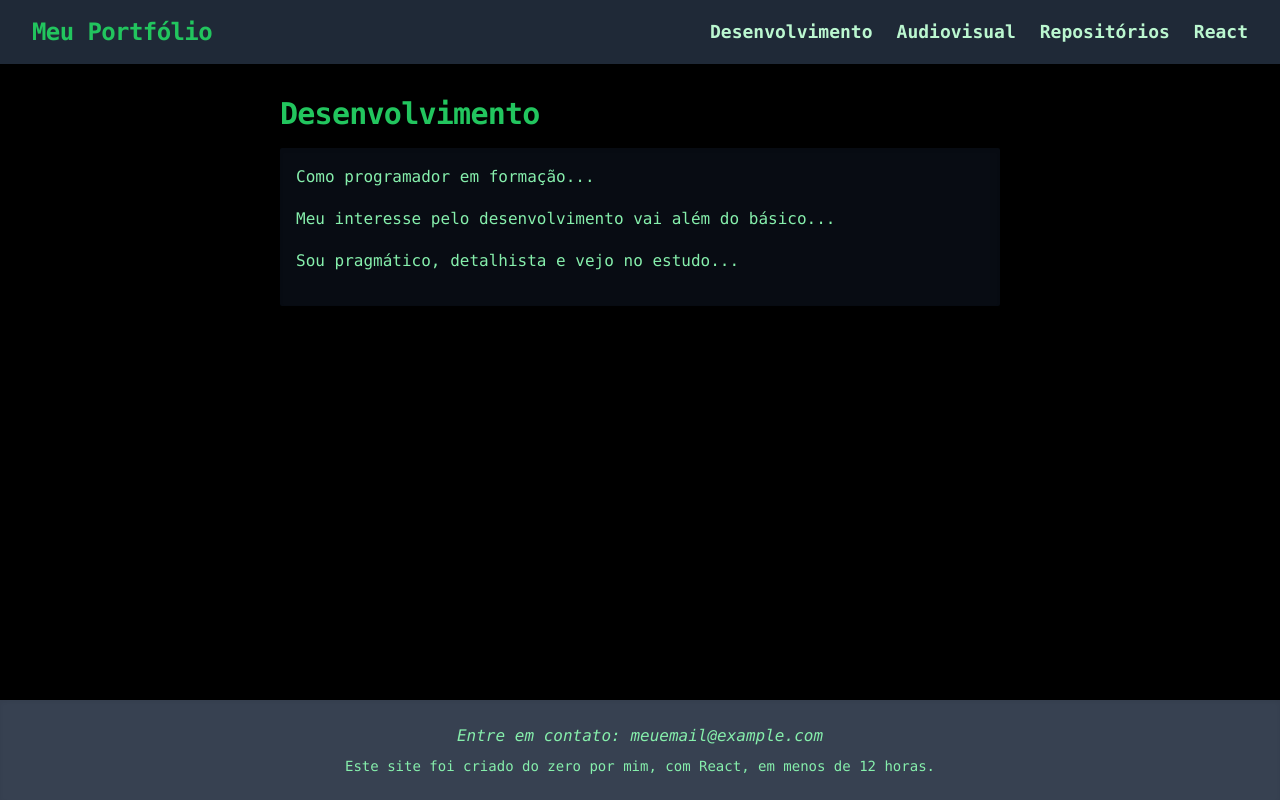
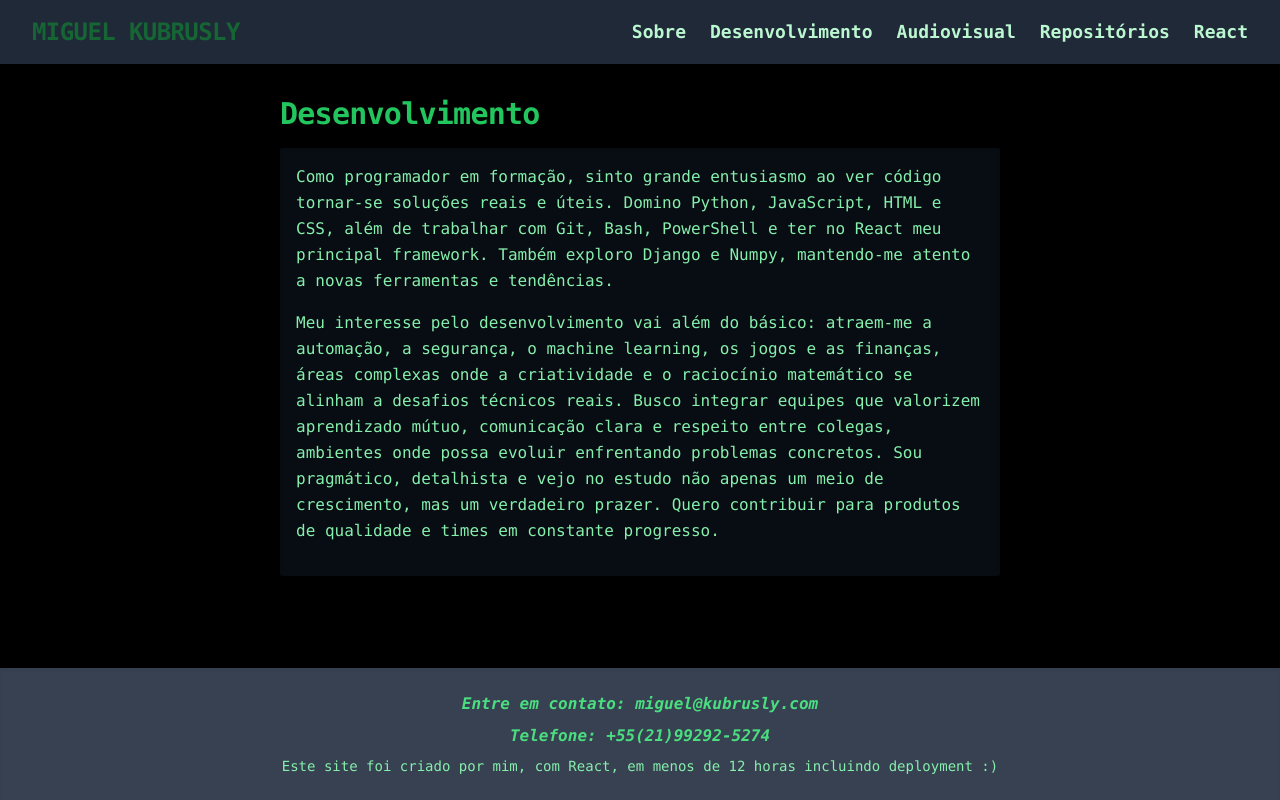
Before and after one commit to miguelkubrusly/portfolio, a React (Vite) app: page /desenvolvimento in a window 1280 px wide. Built offline with nearby package versions, Linux system fonts and the light colour scheme.

Commit message:
fix(global):💬 add text, tweak style

```diff
--- a/src/components/Footer.tsx
+++ b/src/components/Footer.tsx
@@ -3,18 +3,20 @@ import React from "react";
 const Footer: React.FC = () => {
   return (
     <footer className="bg-gray-700 mt-8 shadow-inner">
-      <div className="max-w-7xl mx-auto px-4 py-6 text-center text-green-300">
+      <div className="max-w-7xl mx-auto px-4 py-6 text-center text-green-400 font-black">
         <p className="mb-2 italic">
           Entre em contato:{" "}
           <a
-            href="mailto:meuemail@example.com"
-            className="hover:underline decoration-green-300"
+            href="mailto:miguel@kubrusly.com"
+            className="hover:underline decoration-green-400"
           >
-            meuemail@example.com
+            miguel@kubrusly.com{" "}
           </a>
-        </p>
-        <p className="text-sm font-light">
-          Este site foi criado do zero por mim, com React, em menos de 12 horas.
+        </p>{" "}
+        <p className="mb-2 italic">Telefone: +55(21)99292-5274 </p>
+        <p className="text-sm font-light text-green-300">
+          Este site foi criado por mim, com React, em menos de 12 horas
+          incluindo deployment :)
         </p>
       </div>
     </footer>
--- a/src/components/NavBar.tsx
+++ b/src/components/NavBar.tsx
@@ -9,13 +9,21 @@ const NavBar: React.FC = () => {
           <div className="flex-shrink-0">
             <Link
               to="/"
-              className="text-2xl font-extrabold text-green-500 tracking-tight hover:underline decoration-green-500"
+              className="text-2xl font-extrabold text-green-800 tracking-tight hover:text-green-500"
             >
-              Meu Portfólio
+              MIGUEL KUBRUSLY
             </Link>
           </div>
           <div>
             <ul className="flex space-x-6">
+              <li>
+                <Link
+                  to="/"
+                  className="text-green-200 font-semibold text-lg hover:text-green-300 hover:underline"
+                >
+                  Sobre
+                </Link>
+              </li>
               <li>
                 <Link
                   to="/desenvolvimento"
--- a/src/pages/Audiovisual.tsx
+++ b/src/pages/Audiovisual.tsx
@@ -8,10 +8,20 @@ const Audiovisual: React.FC = () => {
       </h1>
       <div className="bg-gray-900 bg-opacity-50 p-4 rounded-sm shadow-inner">
         <p className="text-base font-normal leading-relaxed text-green-300 mb-4">
-          Como assistente de edição, atuei em contextos de alta exigência...
+          Como assistente de edição, atuei em contextos de alta exigência,
+          lidando com vastos acervos de mídias e metadados para grandes empresas
+          do audiovisual. Nessa experiência, aprimorei organização, atenção aos
+          detalhes e agilidade na solução de problemas — competências valiosas
+          também no desenvolvimento de software. Destaco minha capacidade de
+          automação de tarefas por meio de scripts, assim como o contato com
+          diferentes sistemas operacionais, regex e ferramentas de debug.
         </p>
         <p className="text-base font-normal leading-relaxed text-green-300 mb-4">
-          Além disso, aprendi a colaborar com equipes remotas...
+          Além disso, aprendi a colaborar com equipes remotas, manter a clareza
+          na comunicação e gerenciar imprevistos sob pressão. Esses aprendizados
+          enriqueceram minha abordagem profissional, oferecendo uma base sólida
+          de disciplina, flexibilidade e senso crítico, habilidades que pretendo
+          aplicar integralmente na área de desenvolvimento.{" "}
         </p>
       </div>
     </section>
--- a/src/pages/Desenvolvimento.tsx
+++ b/src/pages/Desenvolvimento.tsx
@@ -8,13 +8,22 @@ const Desenvolvimento: React.FC = () => {
       </h1>
       <div className="bg-gray-900 bg-opacity-50 p-4 rounded-sm shadow-inner">
         <p className="text-base font-normal leading-relaxed text-green-300 mb-4">
-          Como programador em formação...
+          Como programador em formação, sinto grande entusiasmo ao ver código
+          tornar-se soluções reais e úteis. Domino Python, JavaScript, HTML e
+          CSS, além de trabalhar com Git, Bash, PowerShell e ter no React meu
+          principal framework. Também exploro Django e Numpy, mantendo-me atento
+          a novas ferramentas e tendências.{" "}
         </p>
         <p className="text-base font-normal leading-relaxed text-green-300 mb-4">
-          Meu interesse pelo desenvolvimento vai além do básico...
-        </p>
-        <p className="text-base font-normal leading-relaxed text-green-300 mb-4">
-          Sou pragmático, detalhista e vejo no estudo...
+          Meu interesse pelo desenvolvimento vai além do básico: atraem-me a
+          automação, a segurança, o machine learning, os jogos e as finanças,
+          áreas complexas onde a criatividade e o raciocínio matemático se
+          alinham a desafios técnicos reais. Busco integrar equipes que
+          valorizem aprendizado mútuo, comunicação clara e respeito entre
+          colegas, ambientes onde possa evoluir enfrentando problemas concretos.
+          Sou pragmático, detalhista e vejo no estudo não apenas um meio de
+          crescimento, mas um verdadeiro prazer. Quero contribuir para produtos
+          de qualidade e times em constante progresso.{" "}
         </p>
       </div>
     </section>
--- a/src/pages/ReactPages.tsx
+++ b/src/pages/ReactPages.tsx
@@ -29,7 +29,9 @@ const ReactPages: React.FC = () => {
 
   return (
     <div className="max-w-5xl mx-auto px-4 py-8">
-      <h1 className="text-2xl font-extrabold mb-6 text-green-300">React</h1>
+      <h1 className="text-3xl font-extrabold mb-4 text-green-500 tracking-tight">
+        React
+      </h1>
       <div className="grid gap-6 grid-cols-1 sm:grid-cols-2 lg:grid-cols-3">
         {projetos.map((projeto, index) => (
           <ProjectCard
--- a/src/pages/Repositorios.tsx
+++ b/src/pages/Repositorios.tsx
@@ -12,7 +12,7 @@ const Repositorios: React.FC = () => {
 
   return (
     <section className="px-6 py-8 max-w-4xl mx-auto">
-      <h1 className="text-2xl font-extrabold mb-6 text-green-300">
+      <h1 className="text-3xl font-extrabold mb-4 text-green-500 tracking-tight">
         Repositórios
       </h1>
       <div className="grid gap-6">
--- a/src/pages/Sobre.tsx
+++ b/src/pages/Sobre.tsx
@@ -7,7 +7,21 @@ const Sobre: React.FC = () => {
         Sobre
       </h1>
       <p className="text-base font-normal leading-relaxed text-green-300 p-4 bg-gray-900 bg-opacity-50 rounded-sm shadow-inner">
-        Sou uma pessoa movida por lógica, aprendizado constante...
+        Sou uma pessoa movida por lógica, aprendizado constante e busca pela
+        excelência. Minha formação acadêmica, que inclui passagens por Letras e
+        Medicina, ensinou-me a valorizar tanto a estrutura quanto a compreensão
+        humana e analítica dos problemas. Hoje, como estudante de Engenharia de
+        Software, encontro na programação o espaço ideal para meu raciocínio
+        lógico e minha curiosidade intelectual.
+      </p>
+      <p className="text-base font-normal leading-relaxed text-green-300 p-4 bg-gray-900 bg-opacity-50 rounded-sm shadow-inner">
+        {" "}
+        Sinto-me realizado ao transformar tarefas repetitivas em processos mais
+        eficientes, aplicando métodos racionais para criar soluções que
+        realmente façam a diferença. Acredito que respeito, honestidade e
+        organização são a base de um ambiente de trabalho sólido — qualidades
+        que busco levar comigo ao ingressar em um estágio onde possa aprender,
+        crescer e contribuir.{" "}
       </p>
     </section>
   );
```
